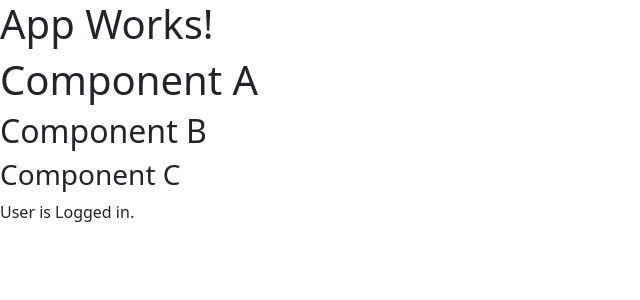
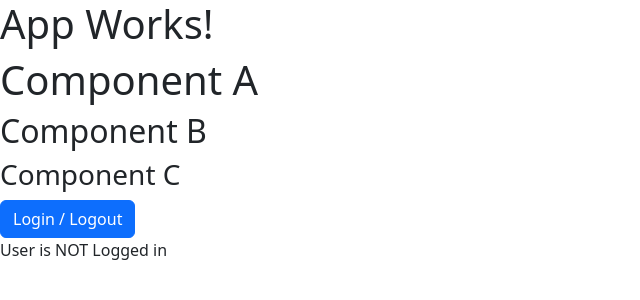
Before and after one commit to synergy2411/apr-24-frontend, a React (Create React App) app in the folder frontend/: page / in a window 1280 px wide. Shown: the top 300 px of the page, without its empty margins (0-640 px from the left). Built offline with nearby package versions, Linux system fonts and the light colour scheme.

Commit message:
user logged out

```diff
--- a/frontend/src/Components/Demo/ContextDemo/CompA.jsx
+++ b/frontend/src/Components/Demo/ContextDemo/CompA.jsx
@@ -1,11 +1,16 @@
 import CompB from "./CompB";
 import AuthContext from "../../../context/auth-context";
+import { useState } from "react";
 
 function CompA() {
+  const [isLoggedIn, setIsLoggedIn] = useState(false);
+
   return (
     <>
       <h1>Component A</h1>
-      <AuthContext.Provider value={{ isLoggedIn: true }}>
+      <AuthContext.Provider
+        value={{ isLoggedIn: isLoggedIn, setIsLoggedIn: setIsLoggedIn }}
+      >
         <CompB />
       </AuthContext.Provider>
     </>
--- a/frontend/src/Components/Demo/ContextDemo/CompC.jsx
+++ b/frontend/src/Components/Demo/ContextDemo/CompC.jsx
@@ -1,21 +1,34 @@
+import { useContext } from "react";
 import AuthContext from "../../../context/auth-context";
 
 function CompC() {
+  const context = useContext(AuthContext);
+
   return (
     <>
-      <AuthContext.Consumer>
-        {(context) => {
-          return (
-            <>
-              <h3>Component C</h3>
-              {context.isLoggedIn && <p>User is Logged in.</p>}
-              {!context.isLoggedIn && <p>User is NOT Logged in</p>}
-            </>
-          );
-        }}
-      </AuthContext.Consumer>
+      <h3>Component C</h3>
+      <button
+        className="btn btn-primary"
+        onClick={() => context.setIsLoggedIn(!context.isLoggedIn)}
+      >
+        Login / Logout
+      </button>
+      {context.isLoggedIn && <p>User is Logged in.</p>}
+      {!context.isLoggedIn && <p>User is NOT Logged in</p>}
     </>
   );
 }
 
 export default CompC;
+
+/* <AuthContext.Consumer>
+{(context) => {
+  return (
+    <>
+      <h3>Component C</h3>
+      {context.isLoggedIn && <p>User is Logged in.</p>}
+      {!context.isLoggedIn && <p>User is NOT Logged in</p>}
+    </>
+  );
+}}
+</AuthContext.Consumer> */
--- a/frontend/src/context/auth-context.js
+++ b/frontend/src/context/auth-context.js
@@ -2,6 +2,7 @@ import { createContext } from "react";
 
 const AuthContext = createContext({
   isLoggedIn: false,
+  setIsLoggedIn: () => {},
 });
 
 export default AuthContext;
```
